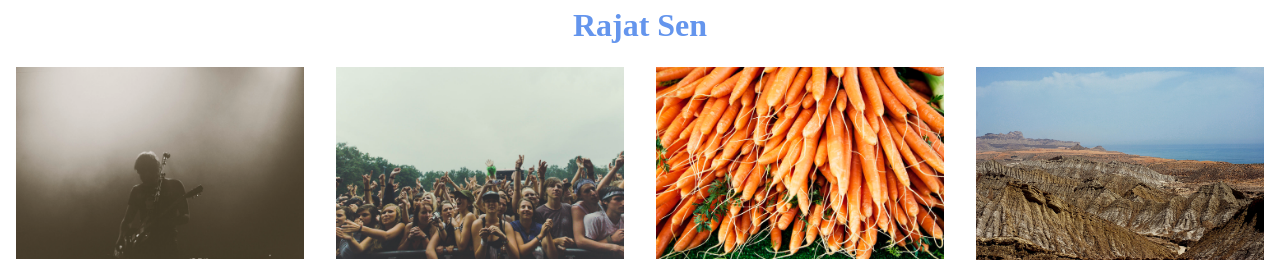
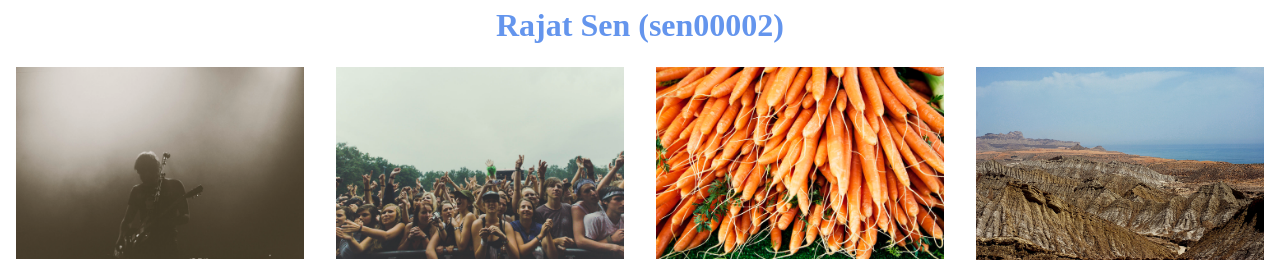
Before and after one commit to sen00002/responsive-images, a plain HTML site: page index.html in a window 1280 px wide. Shown: the top 269 px of the page. Drawn offline with Linux system fonts and the light colour scheme.

Commit message:
Added username

```diff
--- a/index.html
+++ b/index.html
@@ -7,7 +7,7 @@
 </head>
 <body>
    <div class="wrapper">
-      <h1>Rajat Sen</h1>
+      <h1>Rajat Sen (sen00002)</h1>
        <ul>
            <li>
            <picture>
```
